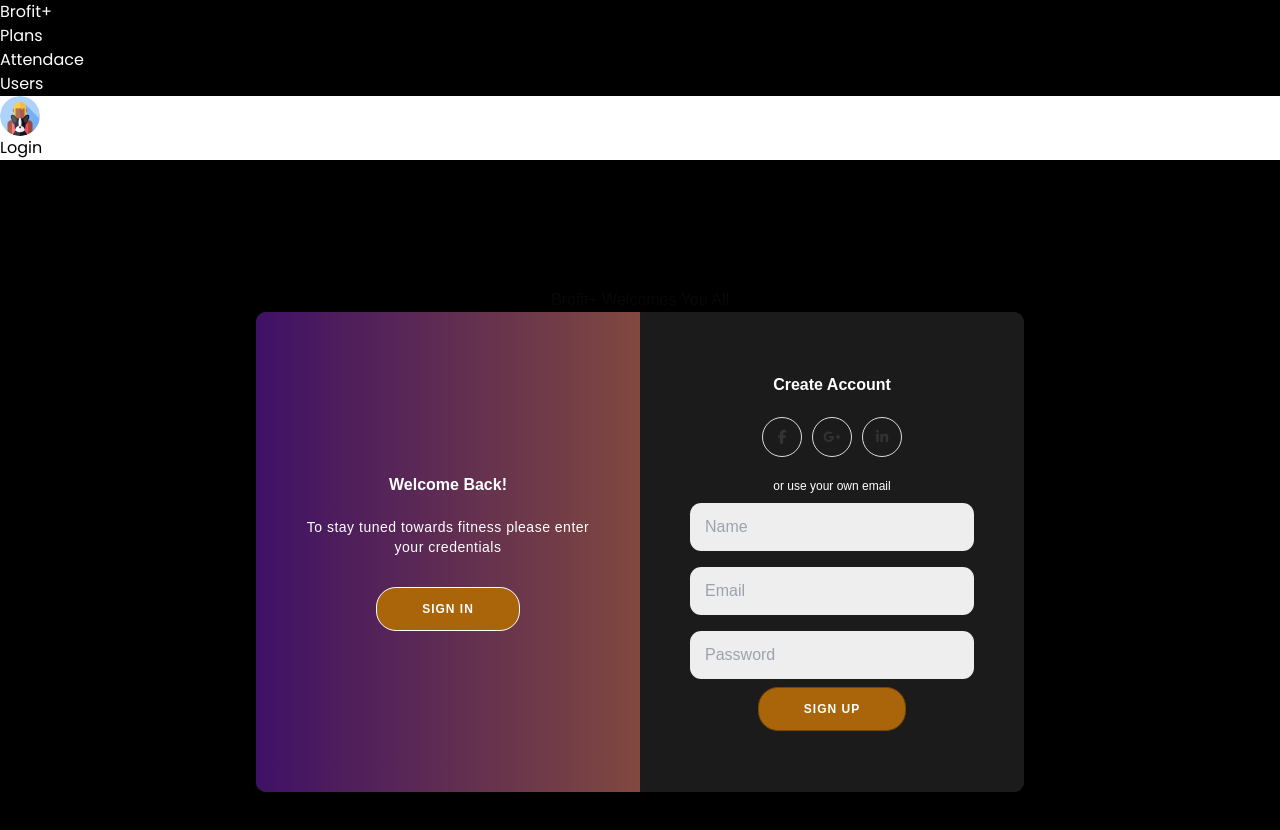
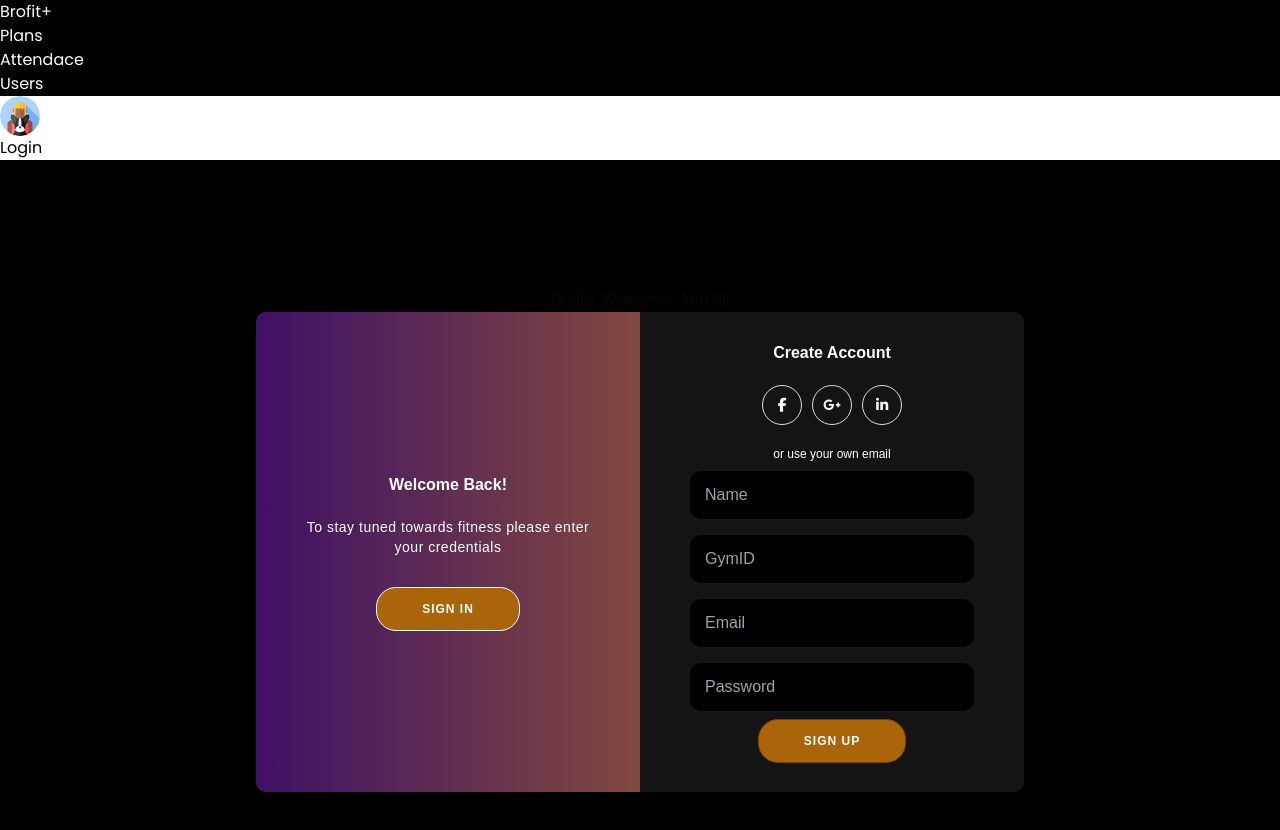
Before and after one commit to Shivam-Negi/BroFit, a React (Vite) app in the folder client/: page /login in a window 1280 px wide. Both pictures are taken after a click on the button "SIGN UP". Shown: the top 830 px of the page. Built offline with nearby package versions, Linux system fonts and the light colour scheme.

Commit message:
signup hooked and navigation done

```diff
--- a/client/src/css/CapsuleButton.css
+++ b/client/src/css/CapsuleButton.css
@@ -43,7 +43,7 @@
 }
 
 .hbody a {
-  color: #333;
+  color: #ffffff;
   font-size: 14px;
   text-decoration: none;
   margin: 15px 0;
@@ -76,7 +76,7 @@
 }
 
 .hbody form {
-  background-color: #1b1b1b;
+  background-color: #141414;
   display: flex;
   align-items: center;
   justify-content: center;
@@ -87,7 +87,7 @@
 }
 
 .hbody input {
-  background-color: #eee;
+  background-color: #000000;
   border: none;
   border-radius: 0.7em;
   padding: 12px 15px;
--- a/client/src/main.jsx
+++ b/client/src/main.jsx
@@ -5,9 +5,7 @@ import App from './App.jsx';
 import './index.css';
 
 ReactDOM.createRoot(document.getElementById('root')).render(
-  <React.StrictMode>
-    <StyleSheetManager>
-      <App />
-    </StyleSheetManager>
-  </React.StrictMode>
+  <StyleSheetManager>
+    <App />
+  </StyleSheetManager>
 );
--- a/client/src/pages/Home.jsx
+++ b/client/src/pages/Home.jsx
@@ -1,3 +1,4 @@
+import React from 'react';
 import Users from '../components/Users';
 import CheckInUsers from '../components/CheckInUsers';
 import Lottie from 'lottie-react';
--- a/client/src/pages/Plans.jsx
+++ b/client/src/pages/Plans.jsx
@@ -29,6 +29,9 @@ const Plans = () => {
       console.error(error);
     }
   };
+
+  // const Update = async (planId) => {
+  //   try {
 
   return (
     <div className="container ">
--- a/client/src/pages/UserProfile.jsx
+++ b/client/src/pages/UserProfile.jsx
@@ -1,4 +1,4 @@
-import { useState, useEffect } from 'react';
+import React, { useState, useEffect } from 'react';
 import { useParams } from 'react-router-dom';
 import Loading from '../components/Loading';
 import DayExtractor from '../components/DayExtractor';
@@ -13,7 +13,7 @@ const UserProfile = () => {
   const getUser = async () => {
     try {
       const response = await fetch(
-        'http://localhost:7000/api/v1/userProfile/649d42bae4725758f20ad339',
+        `http://localhost:7000/api/v1/userProfile/${id}`,
         {
           headers: {
             'x-access-token': token,
--- a/client/src/pages/login.jsx
+++ b/client/src/pages/login.jsx
@@ -1,9 +1,12 @@
 import React from 'react';
+import { useNavigate } from 'react-router-dom';
 import { useState } from 'react';
 import '../css/CapsuleButton.css';
 
 export default function Login() {
-  // Login Logic
+  // Animation and page switch Logic
+  const navigate = useNavigate();
+
   const [isSignUpActive, setIsSignUpActive] = useState(false);
 
   const handleSignUpClick = () => {
@@ -14,6 +17,7 @@ export default function Login() {
     setIsSignUpActive(false);
   };
 
+  // SignIn logic
   const [data, setData] = useState({ email: '', password: '' });
 
   const loginUser = async (e) => {
@@ -37,50 +41,46 @@ export default function Login() {
       console.log(responseData);
       const token = responseData.data;
       localStorage.setItem('token', token);
+      navigate('/');
     } catch (error) {
       console.error(error);
     }
   };
 
-  // signup logic
-
+  // SignUp Logic
   const [formData, setFormData] = useState({
-    firstName: '',
-    lastName: '',
+    name: '',
     email: '',
     password: '',
+    GymId: '',
   });
 
-  const handleInputChange = (event) => {
-    const { name, value } = event.target;
-    setFormData({ ...formData, [name]: value });
-  };
+  const handleSignup = async (e) => {
+    e.preventDefault();
 
-  const handleSubmit = (event) => {
-    event.preventDefault();
-
-    fetch('http://localhost:7000/api/v1/user/signup', {
-      method: 'POST',
-      headers: {
-        'Content-Type': 'application/json',
-      },
-      body: JSON.stringify(formData),
-    })
-      .then((response) => response.json())
-      .then((data) => {
-        // Handle the response from the server
-        console.log(data); // Log the response data
-        // Reset the form fields
-        setFormData({
-          firstName: '',
-          lastName: '',
-          email: '',
-          password: '',
-        });
-      })
-      .catch((error) => {
-        console.error('Error:', error);
-      });
+    try {
+      const resSignup = await fetch(
+        'http://localhost:7000/api/v1/user/signup',
+        {
+          method: 'POST',
+          headers: {
+            'Content-Type': 'application/json',
+          },
+          body: JSON.stringify({
+            name: formData.name,
+            email: formData.email,
+            password: formData.password,
+            gymId: formData.gymId,
+          }),
+        }
+      );
+      if (!resSignup.ok) {
+        throw new Error('Failed to login');
+      }
+      navigate('/login');
+    } catch (error) {
+      console.error(error);
+    }
   };
 
   return (
@@ -98,7 +98,7 @@ export default function Login() {
                 ? 'sign-up-main-container'
                 : 'sign-in-main-container'
             }`}>
-            <form onSubmit={loginUser}>
+            <form onSubmit={isSignUpActive ? handleSignup : loginUser}>
               <h1>{isSignUpActive ? 'Create Account' : 'Sign in'}</h1>
               <div className="public-main-container">
                 <a href="#" className="public">
@@ -117,21 +117,49 @@ export default function Login() {
                   : 'or use your own credentials'}
               </span>
               {isSignUpActive && (
-                <input type="text" name="name" placeholder="Name" />
+                <>
+                  <input
+                    type="name"
+                    name="name"
+                    placeholder="Name"
+                    value={formData.name}
+                    onChange={(e) =>
+                      setFormData({ ...formData, name: e.target.value })
+                    }
+                  />
+                  <input
+                    type="text"
+                    name="gymId"
+                    placeholder="GymID"
+                    value={formData.gymId}
+                    onChange={(e) =>
+                      setFormData({ ...formData, gymId: e.target.value })
+                    }
+                  />
+                </>
               )}
               <input
                 type="email"
                 name="email"
+                value={isSignUpActive ? formData.email : data.email}
                 placeholder="Email"
-                value={data.email}
-                onChange={(e) => setData({ ...data, email: e.target.value })}
+                onChange={(e) =>
+                  isSignUpActive
+                    ? setFormData({ ...formData, email: e.target.value })
+                    : setData({ ...data, email: e.target.value })
+                }
               />
+
               <input
                 type="password"
                 name="password"
                 placeholder="Password"
-                value={data.password}
-                onChange={(e) => setData({ ...data, password: e.target.value })}
+                value={isSignUpActive ? formData.password : data.password}
+                onChange={(e) =>
+                  isSignUpActive
+                    ? setFormData({ ...formData, password: e.target.value })
+                    : setData({ ...data, password: e.target.value })
+                }
               />
               {isSignUpActive ? (
                 <button type="submit">Sign Up</button>
```
Also changed, not shown: client/src/components/WeekAttendance.jsx (added, +7 -0 lines).
